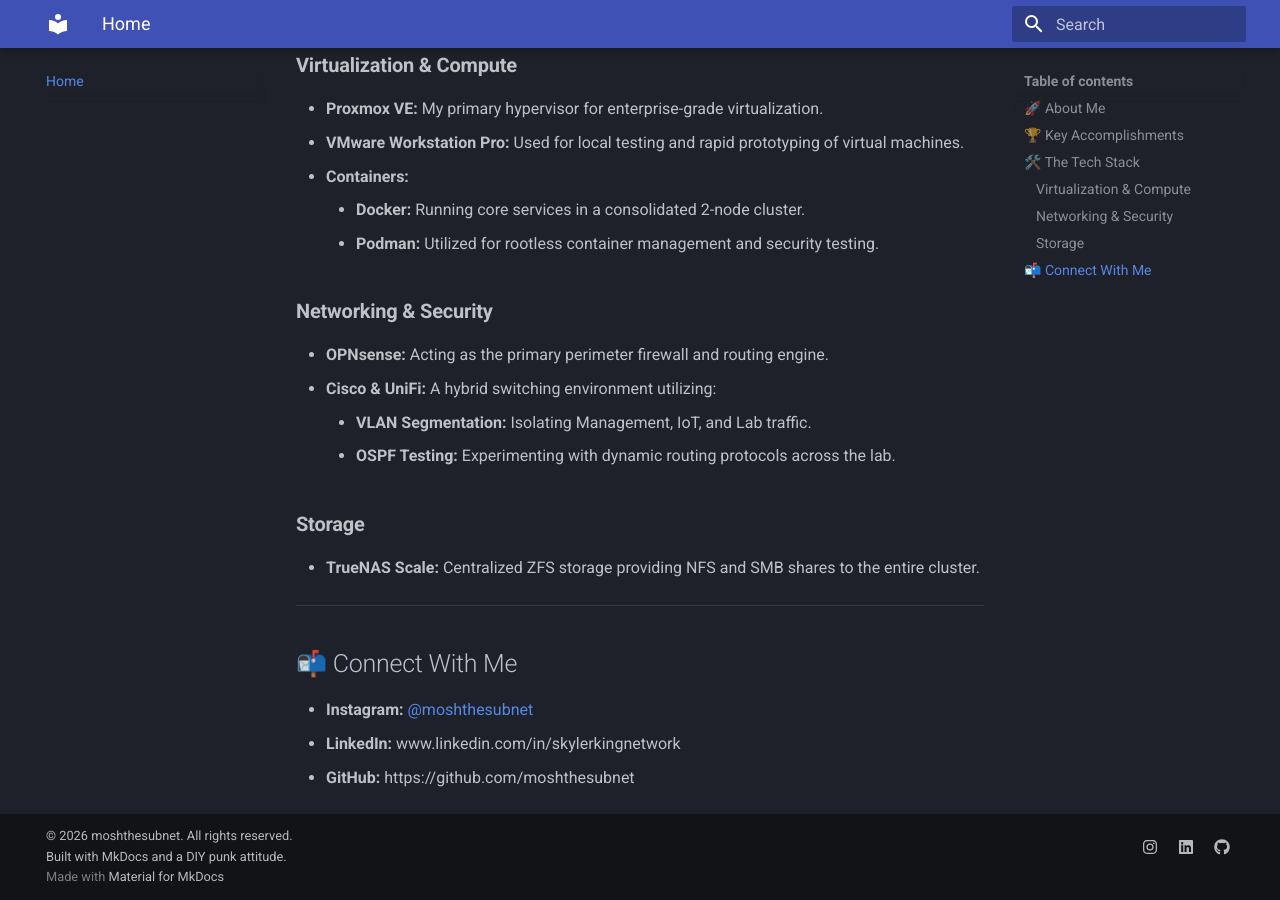
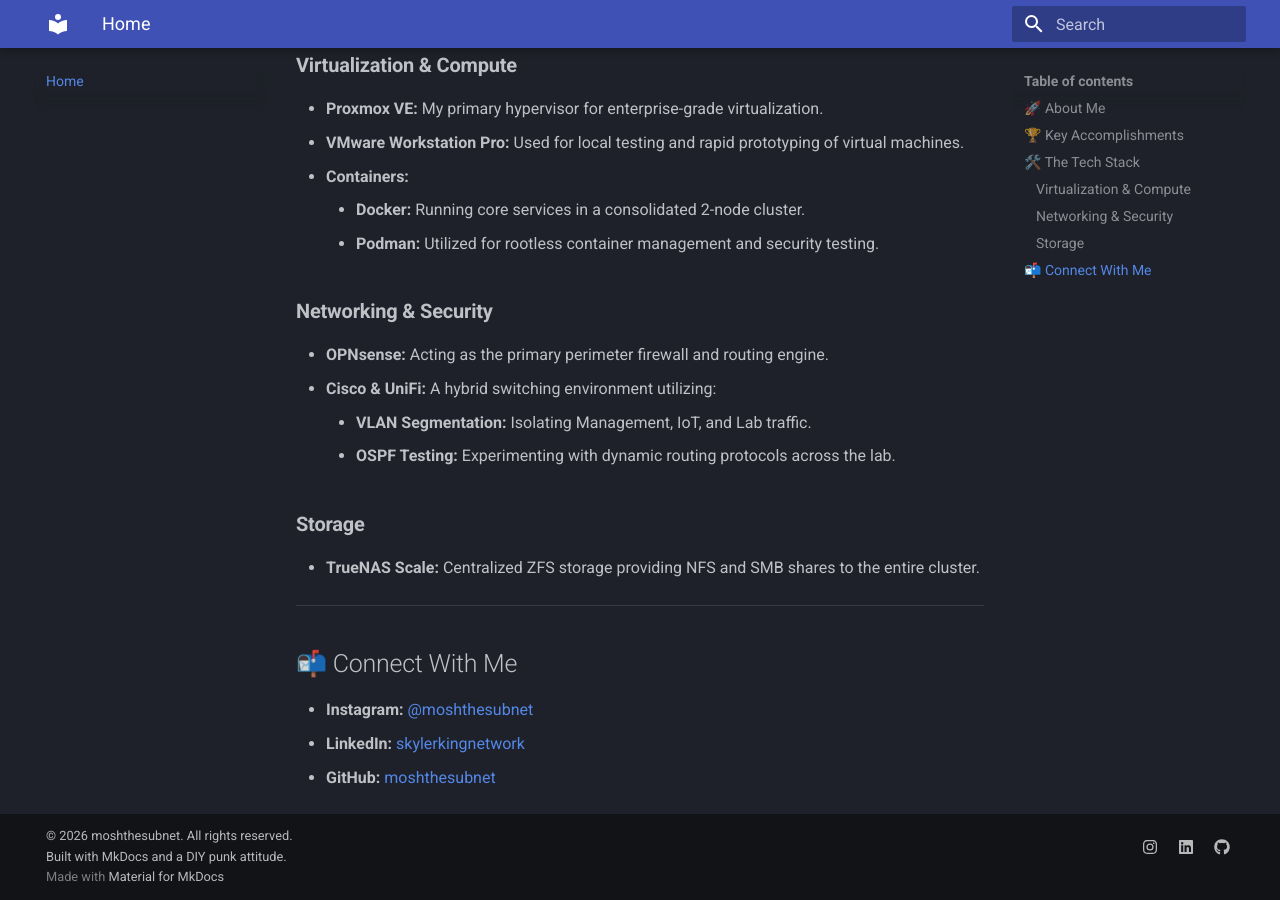
Before and after one commit to moshthesubnet/my-lab-docs, an MkDocs documentation site: the page built from docs/index.md, in a window 1280 px wide and 900 px high, scrolled down 1080 px. Built offline with MkDocs 1.6.1 and Material for MkDocs 9.7.7, drawn with Linux system fonts in a browser that asks for light colours.

Commit message:
Update index.md

```diff
--- a/docs/index.md
+++ b/docs/index.md
@@ -40,6 +40,7 @@ When I'm not in the terminal, you can find me at a punk rock show or tinkering w
 ---
 
 ## 📬 Connect With Me
+
 * **Instagram:** [@moshthesubnet](https://instagram.com/moshthesubnet)
-* **LinkedIn:** www.linkedin.com/in/skylerkingnetwork
-* **GitHub:** https://github.com/moshthesubnet
+* **LinkedIn:** [skylerkingnetwork](https://www.linkedin.com/in/skylerkingnetwork)
+* **GitHub:** [moshthesubnet](https://github.com/moshthesubnet)
```
